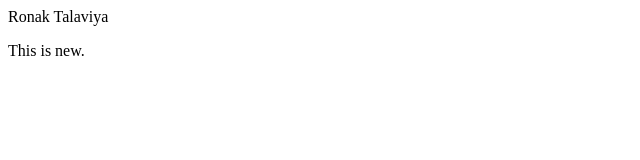
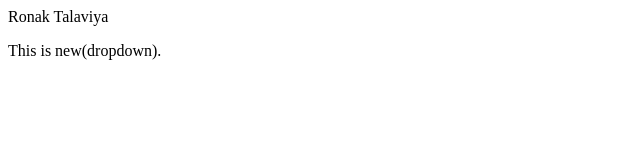
Before and after one commit to Ronak501/Amazon-Clone, a plain HTML site: page index.html in a window 1280 px wide. Shown: the full height of the page, 0-640 px from the left. Drawn offline with Linux system fonts and the light colour scheme.

```diff
--- a/index.html
+++ b/index.html
@@ -1,2 +1,2 @@
 <p>Ronak Talaviya</p>
-<p>This is new.</p>
+<p>This is new(dropdown).</p>
```
